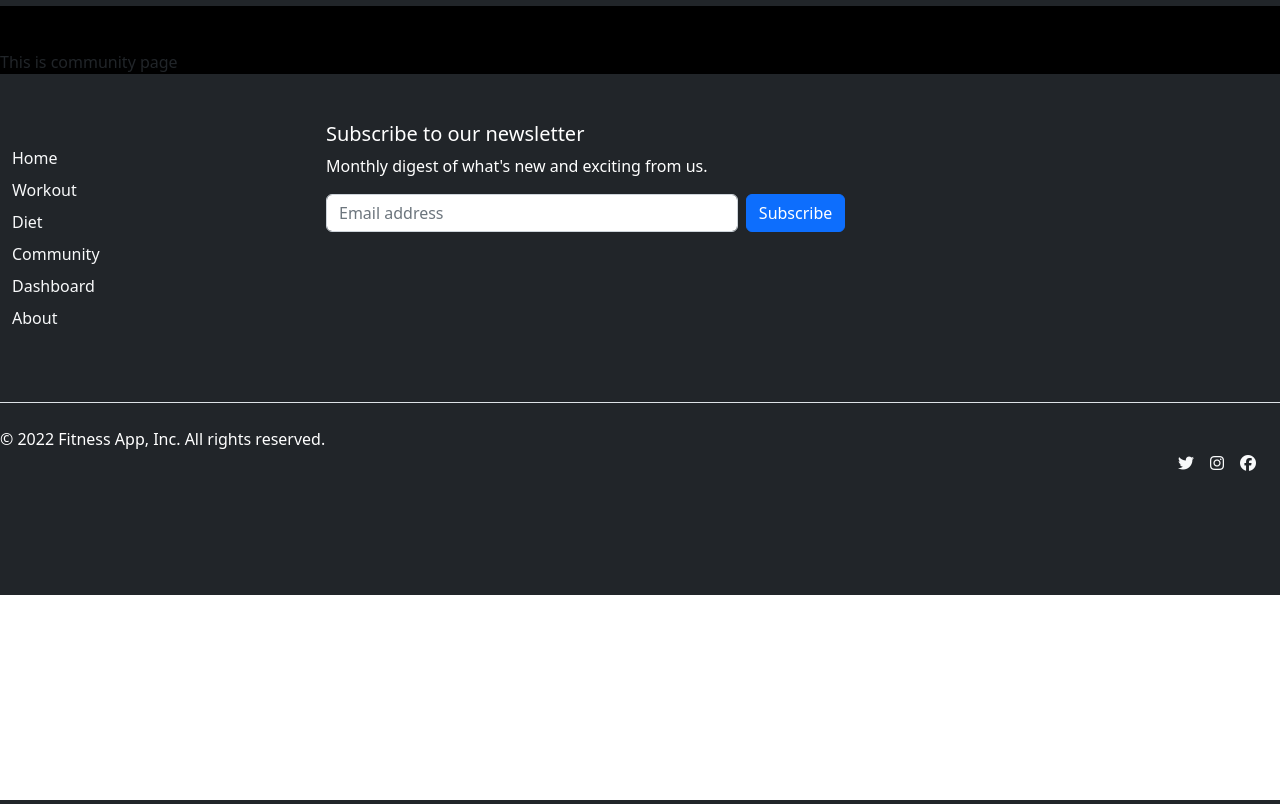
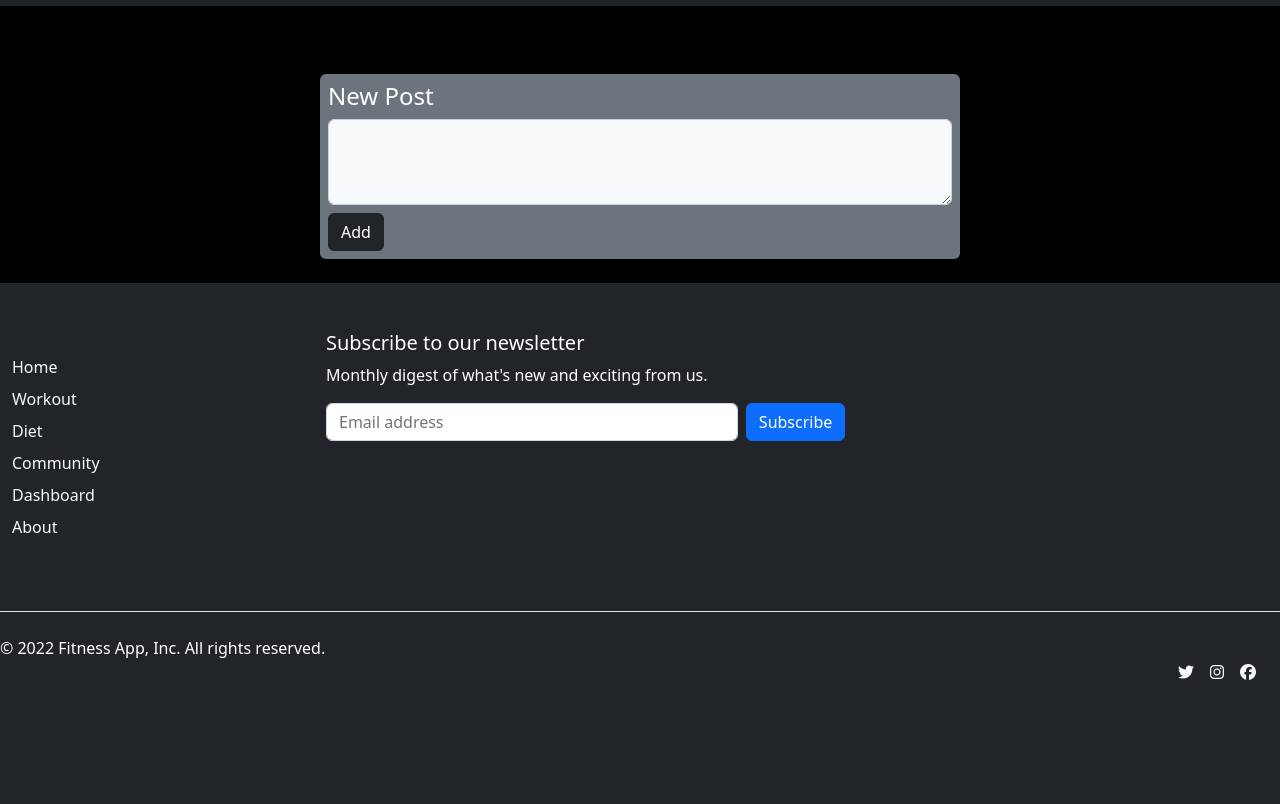
Before and after one commit to wer08/capstone, a Django app: page /community in a window 1280 px wide. Run offline with Django 4.2, Linux system fonts and the light colour scheme; data that the repository does not hold is empty; some libraries are stand-ins or nearby versions.

Commit message:
working on community tab

```diff
--- a/final_project/fitness/admin.py
+++ b/final_project/fitness/admin.py
@@ -1,5 +1,5 @@
 from django.contrib import admin
-from fitness.models import Sport,User,Exercise,Workout,Routine,Diet,Meal
+from fitness.models import Sport,User,Exercise,Workout,Routine,Diet,Meal,Post,Comment
 
 # Register your models here.
 admin.site.register(Sport)
@@ -9,3 +9,5 @@ admin.site.register(Workout)
 admin.site.register(Routine)
 admin.site.register(Meal)
 admin.site.register(Diet)
+admin.site.register(Post)
+admin.site.register(Comment)
--- a/final_project/fitness/forms.py
+++ b/final_project/fitness/forms.py
@@ -54,3 +54,15 @@ class RoutineForm(forms.Form):
         'class': 'form-control bg-light mb-1',
         'placeholder': 1
     })
+
+class PostForm(forms.Form):
+    body = forms.CharField(widget=forms.Textarea(attrs={
+        'class': 'form-control bg-light',
+        'rows': '3'
+    }))
+
+class CommentForm(forms.Form):
+    body = forms.CharField(widget=forms.Textarea(attrs={
+        'class': 'form-control',
+        'rows': '3'
+    }))
--- a/final_project/fitness/static/script.js
+++ b/final_project/fitness/static/script.js
@@ -93,10 +93,51 @@ document.addEventListener('DOMContentLoaded',function(){
 
     };
 
+    fetch(`/comments`)
+        .then(response => response.json())
+        .then(comments => {
+            comments.forEach(comment => edit(comment));
+        })
+
+    add_comment_buttons = document.querySelectorAll('.add_comment');
+    add_comment_buttons.forEach(button => {
+        let id = button.id;
+        console.log(id);
+        button.addEventListener('click',show_add_comment);
+        button.myParam = id;
+    })
+
 
 
 });
 
+function show_add_comment(evt)
+{
+    let id = evt.currentTarget.myParam;
+    let query = `#comment-text${id}`;
+    document.querySelector(query).style.display ='block';
+
+}
+
+
+function edit(){
+    console.log('editing')
+}
+
+
+
+function add_comment(){
+    const request = new Request(
+        `/comments`,
+        {headers: {'X-CSRFToken': csrftoken}}
+    );
+
+    fetch(request,{
+        method: 'POST',
+        mode: "same-origin",
+        body: formData
+    })
+}
 
 function show_form(){
     console.log("show form");
--- a/final_project/fitness/static/styles.css
+++ b/final_project/fitness/static/styles.css
@@ -28,6 +28,10 @@ body.main-page {
     margin-top: 100px;
     margin-bottom: 100px;
 
+}
+
+textarea{
+    width: 100%;
 }
 
 .questions{
--- a/final_project/fitness/templates/community.html
+++ b/final_project/fitness/templates/community.html
@@ -11,7 +11,37 @@ Community
 {% else %}
 {% block body %}
 <section>
-This is community page
+    <div class="container w-50 mb-4 mt-4 p-2 bg-secondary rounded">
+        <form action="{% url 'community' %}" method="post">
+            {% csrf_token %}
+            <h4 class="text-white">New Post</h4>
+            {{form.body}}
+            <button type="submit" class="btn btn-dark mt-2">Add</button>
+        </form>
+    </div>
+    {% for post in posts %}
+    <div class="container w-50 mb-4 mt-4 p-2 bg-dark rounded">
+        <h4 class="text-white">{{post.author.username}}</h2>
+        <p class="adtext">
+            {{post.body}}
+        </p>
+        <p class="text-muted">{{post.timestamp}}</p>
+        <button class="btn btn-dark add_comment" id="{{post.pk}}">comment</button>
+        <div class="p-2" id="comment-text{{post.pk}}" style="display: none;">
+            <h6 class="text-light">New comment</h6>
+            <textarea class="comment_body" rows="2"></textarea>
+            <button class="btn btn-secondary btn-sm">Add</button>
+        </div>
+        {% for comment in comments %}
+        {% if comment.post == post %}
+        <div class="container w-100 bg-light rounded pt-2">
+            <h6>{{comment.author.username}}</h2>
+            <p>{{comment.body}}</p>
+        </div>
+        {% endif %}
+        {% endfor %}
+    </div>
+    {% endfor %}
 </section>
 
 {% endblock %}
--- a/final_project/fitness/urls.py
+++ b/final_project/fitness/urls.py
@@ -13,4 +13,5 @@ urlpatterns = [
     path('diet',views.diet, name="diet"),
     path('community',views.community, name="community"),
     path('dashboard',views.dashboard, name="dashboard"),
+    path('comments',views.comments, name='comments')
 ]
--- a/final_project/fitness/views.py
+++ b/final_project/fitness/views.py
@@ -2,9 +2,9 @@ import json
 from django.shortcuts import render
 from django.http import HttpResponse
 from django.http import HttpResponseRedirect
-from .forms import LoginForm, RegisterForm, EditForm, RoutineForm
+from .forms import LoginForm, RegisterForm, EditForm, RoutineForm, PostForm, CommentForm
 from django.contrib.auth import authenticate, login, logout
-from .models import User,Workout, Exercise, Routine
+from .models import User,Workout, Exercise, Routine, Post, Comment
 from django.db import IntegrityError
 from django.http import JsonResponse
 import random
@@ -29,90 +29,19 @@ def exercise(request):
 
             if gym and hypertrophy:
                 routines_id = Routine.objects.filter(gym = True, hypertrophy = True,days_per_week = days)
+            elif gym and weightloss:
+                routines_id = Routine.objects.filter(gym = True, weightloss = True,days_per_week = days)
+            elif (not gym) and hypertrophy:
+                routines_id = Routine.objects.filter(gym = False, hypertrophy = True,days_per_week = days)
+            elif (not gym) and weightloss:
+                routines_id = Routine.objects.filter(gym = False, weightloss = True,days_per_week = days)
+
                 try:
                     routine_id = (random.choice(routines_id))
                 except IndexError:
                     return render(request, 'error.html',{
                 })
 
-                request.user.routine = routine_id
-                request.user.save()
-                routine = []
-                for training in routine_id.trainings:
-                    training_objects = Workout.objects.get(pk = training)
-                    training_ids = training_objects.exercises
-                    workout=[]
-                    for training_id in training_ids:
-                        training = Exercise.objects.get(pk = training_id)
-                        workout.append(training)
-                    routine.append(workout)
-
-                choice = True
-                return render(request, 'exercise.html',{
-                    'form': form,
-                    'choice':choice,
-                    'routine': routine
-                })
-
-            elif gym and weightloss:
-                routines_id = Routine.objects.filter(gym = True, weightloss = True,days_per_week = days)
-                try:
-                    routine_id = (random.choice(routines_id))
-                except IndexError:
-                    return render(request, 'error.html',{
-                })
-                request.user.routine = routine_id
-                request.user.save()
-                routine = []
-                for training in routine_id.trainings:
-                    training_objects = Workout.objects.get(pk = training)
-                    training_ids = training_objects.exercises
-                    workout=[]
-                    for training_id in training_ids:
-                        training = Exercise.objects.get(pk = training_id)
-                        workout.append(training)
-                    routine.append(workout)
-
-                choice = True
-                return render(request, 'exercise.html',{
-                    'form': form,
-                    'choice':choice,
-                    'routine': routine
-                })
-
-            elif (not gym) and hypertrophy:
-                routines_id = Routine.objects.filter(gym = False, hypertrophy = True,days_per_week = days)
-                try:
-                    routine_id = (random.choice(routines_id))
-                except IndexError:
-                    return render(request, 'error.html',{
-                })
-                request.user.routine = routine_id
-                request.user.save()
-                routine = []
-                for training in routine_id.trainings:
-                    training_objects = Workout.objects.get(pk = training)
-                    training_ids = training_objects.exercises
-                    workout=[]
-                    for training_id in training_ids:
-                        training = Exercise.objects.get(pk = training_id)
-                        workout.append(training)
-                    routine.append(workout)
-
-                choice = True
-                return render(request, 'exercise.html',{
-                    'form': form,
-                    'choice':choice,
-                    'routine': routine
-                })
-
-            elif (not gym) and weightloss:
-                routines_id = Routine.objects.filter(gym = False, weightloss = True,days_per_week = days)
-                try:
-                    routine_id = (random.choice(routines_id))
-                except IndexError:
-                    return render(request, 'error.html',{
-                })
                 request.user.routine = routine_id
                 request.user.save()
                 routine = []
@@ -139,8 +68,29 @@ def exercise(request):
         'routine': routine
     })
 
+def comments(request):
+    comments = Comment.objects.all()
+    comments=[comment.serialize() for comment in comments]
+    return JsonResponse(comments, safe=False)
+
+
 def community(request):
-    return render(request, 'community.html')
+    if request.method == "POST":
+        form = PostForm(request.POST)
+        if form.is_valid():
+            author = request.user
+            body = form.cleaned_data['body']
+            post = Post(author = author, body = body)
+            post.save()
+
+    posts = Post.objects.all().order_by('-timestamp')
+    comments = Comment.objects.all().order_by('timestamp')
+    form = PostForm()
+    return render(request, 'community.html',{
+        'posts': posts,
+        'form': form,
+        'comments': comments
+    })
 
 def dashboard(request):
     return render(request,"dashboard.html")
```
Also changed, not shown: final_project/fitness/models.py (+23 -1 lines), final_project/fitness/migrations/0003_post_comment.py (added), final_project/fitness/migrations/0004_comment_timestamp_post_timestamp.py (added), final_project/fitness/migrations/0005_alter_post_comments.py (added).
